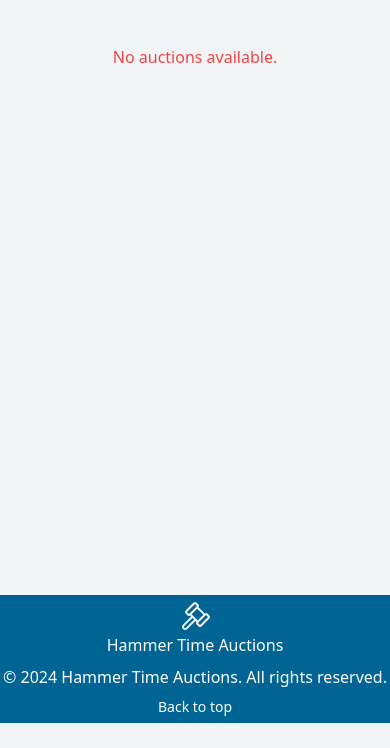
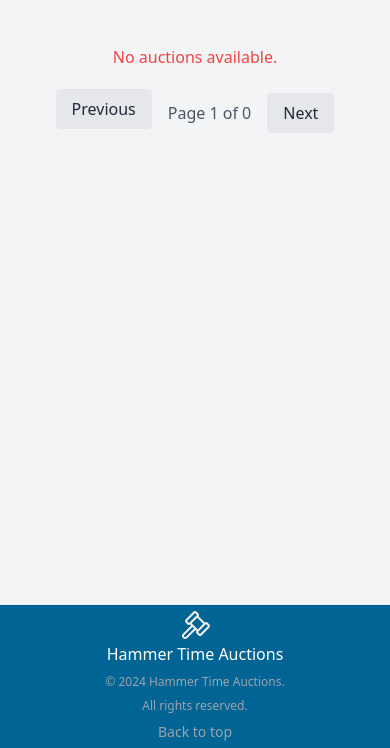
Before and after one commit to KjetilHHauger/KHH-AUCTION-24, a website with bundled scripts: page index.html in a window 390 px wide. Shown: the part 121-869 px from the top of the page. Before the commit the page ends 844 px from the top, so only its background shows below. Built offline with nearby package versions, Linux system fonts and the light colour scheme; no server answers.

Commit message:
FIX: pagination and padding
fixed pagination for better mobile view and added som padding on for mobile on different pages

```diff
--- a/index.html
+++ b/index.html
@@ -32,7 +32,7 @@
       </div>
       <div id="errorMessage" class="hidden text-red-500 text-center mt-6"></div>
     </main>
-    <div id="footer-container" class="bg-primary text-white h-24 border-t flex items-center justify-center"></div>
+    <div id="footer-container"></div>
     <script type="module" src="/src/js/main.js"></script>
   </body>
 </html>
--- a/src/footer.html
+++ b/src/footer.html
@@ -1,4 +1,4 @@
-<footer class="flex flex-col items-center justify-center w-full h-32 border-t">
+<footer class="flex flex-col items-center justify-center w-full h-36 border-t bg-primary text-white text-center p-4">
     <a
       class="flex items-center justify-center"
       href="../index.html"
@@ -9,7 +9,8 @@
       </svg>
     </a>
     <a href="../index.html">Hammer Time Auctions</a>
-    <p class="text-xs text-gray-400 mt-2">© 2024 Hammer Time Auctions. All rights reserved.</p>
+    <p class="text-xs text-gray-400 mt-2">© 2024 Hammer Time Auctions.</p>
+    <p class="text-xs text-gray-400 mt-2">All rights reserved.</p>
     <button
       id="backToTop"
       class="mt-2 text-sm text-gray-400 hover:text-primary transition"
--- a/src/js/main.js
+++ b/src/js/main.js
@@ -7,8 +7,6 @@
 const auctionList = document.getElementById("auctionList");
 const errorMessage = document.getElementById("errorMessage");
 const searchInput = document.getElementById("searchInput");
-const token = localStorage.getItem("accessToken");
-const loggedInUsername = localStorage.getItem("username");
 const paginationContainer = document.createElement("div");
 
 let allAuctions = [];
@@ -16,7 +14,7 @@
 let currentPage = 1;
 const itemsPerPage = 12;
 
-paginationContainer.className = "flex justify-center space-x-2 mt-4";
+paginationContainer.className = "flex items-center space-y-2 mt-4 mb-8";
 
 async function fetchAuctions() {
   const url = `${API_BASE_URL}auction/listings?_active=true`;
@@ -54,8 +52,6 @@
   errorMessage.classList.add("hidden");
 
   auctions.forEach((auction) => {
-    if (loggedInUsername && auction.seller?.name === loggedInUsername) return;
-
     const { id, title, media, endsAt } = auction;
     const imageUrl =
       media && media[0]?.url
@@ -65,7 +61,7 @@
 
     const auctionElement = document.createElement("div");
     auctionElement.className =
-      "w-full max-w-sm bg-white rounded-xl shadow-md overflow-hidden border border-gray-200";
+      "w-full max-w-sm bg-white rounded-xl shadow-md overflow-hidden border border-gray-200 mb-4";
     auctionElement.innerHTML = `
       <div class="relative cursor-pointer" data-id="${id}">
         <img class="w-full h-60 object-contain" src="${imageUrl}" alt="${title}">
@@ -99,20 +95,37 @@
 function renderPaginationControls(totalPages) {
   paginationContainer.innerHTML = "";
 
-  for (let i = 1; i <= totalPages; i++) {
-    const button = document.createElement("button");
-    button.className = `px-4 py-2 rounded ${
-      i === currentPage ? "bg-primary text-white" : "bg-gray-200 text-gray-800"
-    } hover:bg-primary hover:text-white transition`;
-    button.textContent = i;
+  const prevButton = document.createElement("button");
+  prevButton.textContent = "Previous";
+  prevButton.className =
+    "px-4 py-2 rounded bg-gray-200 text-gray-800 hover:bg-primary hover:text-white transition";
+  prevButton.disabled = currentPage === 1;
+  prevButton.addEventListener("click", () => {
+    if (currentPage > 1) {
+      currentPage--;
+      renderPaginatedAuctions(filteredAuctions);
+    }
+  });
 
-    button.addEventListener("click", () => {
-      currentPage = i;
+  const pageInfo = document.createElement("span");
+  pageInfo.textContent = `Page ${currentPage} of ${totalPages}`;
+  pageInfo.className = "text-gray-600 font-medium mx-4";
+
+  const nextButton = document.createElement("button");
+  nextButton.textContent = "Next";
+  nextButton.className =
+    "px-4 py-2 rounded bg-gray-200 text-gray-800 hover:bg-primary hover:text-white transition";
+  nextButton.disabled = currentPage === totalPages;
+  nextButton.addEventListener("click", () => {
+    if (currentPage < totalPages) {
+      currentPage++;
       renderPaginatedAuctions(filteredAuctions);
-    });
+    }
+  });
 
-    paginationContainer.appendChild(button);
-  }
+  paginationContainer.appendChild(prevButton);
+  paginationContainer.appendChild(pageInfo);
+  paginationContainer.appendChild(nextButton);
 
   auctionList.parentNode.appendChild(paginationContainer);
 }
```
Also changed, not shown: src/create.html (+1 -1 lines), src/login.html (+1 -1 lines), src/register.html (+1 -1 lines), dist/css/styles.css.
